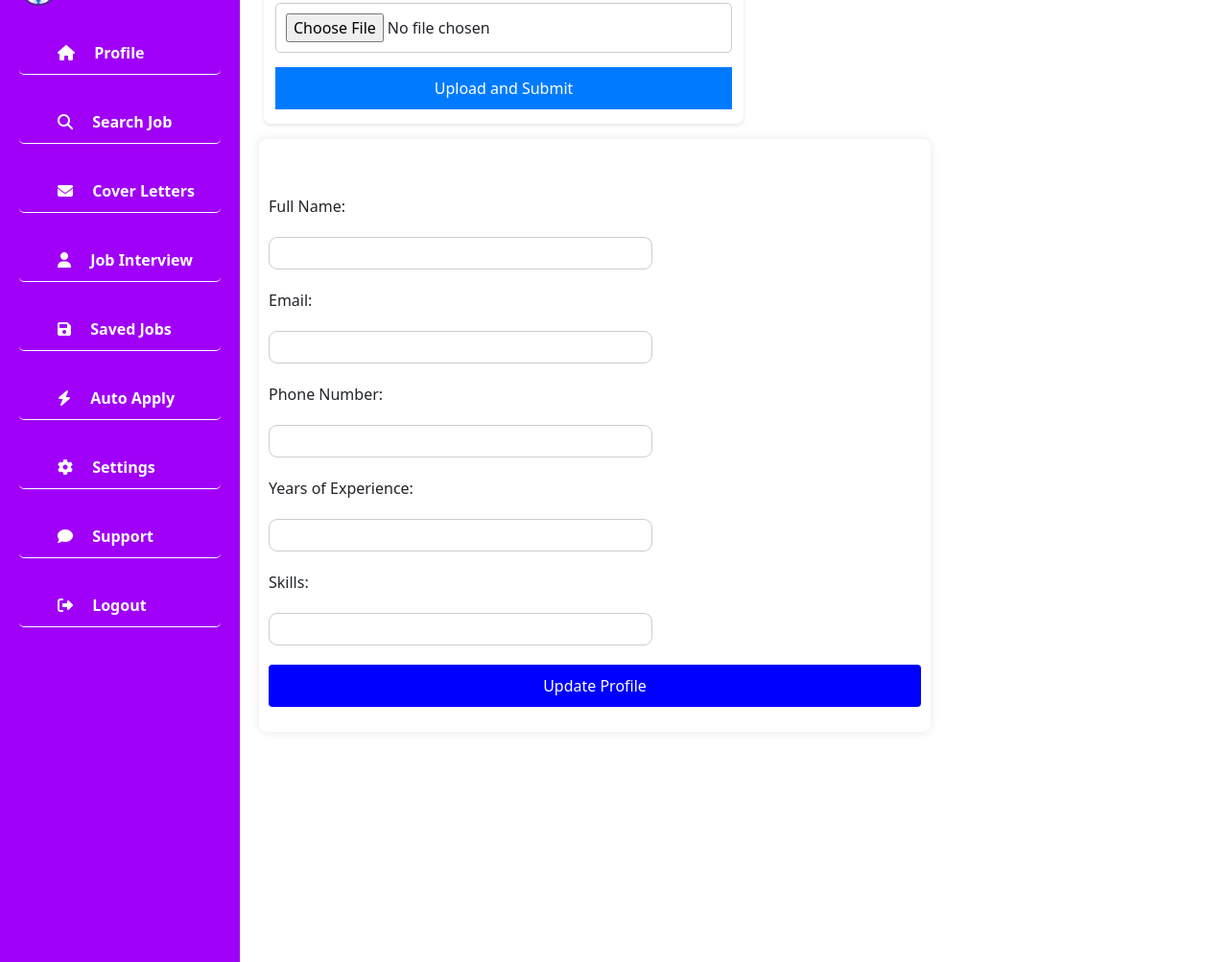
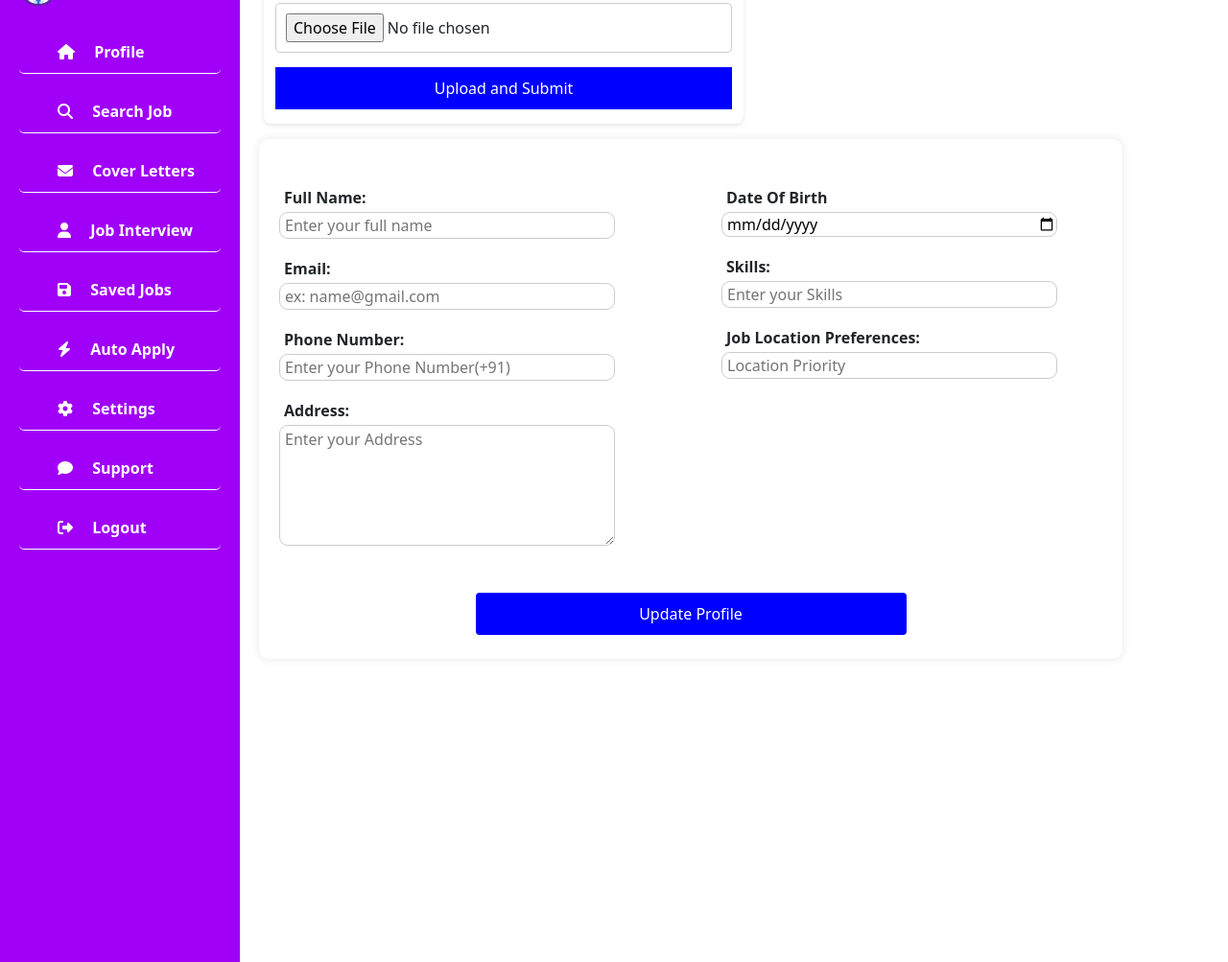
Before and after one commit to PrudhwiRaj1/JobAi, a Django app: page /upload/ in a window 1280 px wide. Shown: the part 141-1144 px from the top of the page at 96% size. Run offline with Django 5.2, Linux system fonts and the light colour scheme; parts of the project's set-up code (start-up, migrations or seed data) failed here and were passed over; some libraries are stand-ins or nearby versions.

Commit message:
32nd Commit

```diff
--- a/JobAi/JobAi/static/assets/css/home.css
+++ b/JobAi/JobAi/static/assets/css/home.css
@@ -97,7 +97,7 @@
 .box {
     padding-top: 2px;
     border-radius: 5px;
-    margin-top: 25px;
+    margin-top: 15px;
     border-bottom: 1px white solid;
 }
 
@@ -160,7 +160,7 @@
 
 button {
     padding: 10px;
-    background-color: #007bff;
+    background-color: blue;
     color: white;
     border: none;
     border-radius: 5px;
@@ -200,28 +200,34 @@
 
 .container1 {
     background: white;
-    padding: 10px;
-    border-radius: 8px;
+    padding: 1px;
+    border-radius: 10px;
     box-shadow: 0 0 10px rgba(0, 0, 0, 0.1);
-    width: 700px;
+    width: 900px;
 }
 .input1, select {
-    width: 400px;
-    padding: 4px;
-    margin: 5px 0;
+    width: 350px;
+    margin: 3px 0;
     border: 1px solid #ccc;
     border-radius: 9px;
+    margin-left: 20px;
+    padding-left: 5px;
+}
+label{
+    margin-left: 25px;
 }
 .button1 {
     background: blue;
     color: white;
-    flex: 1;
-    padding: 10px;
     border: none;
-    width: 100%;
+    width: 300px;
     cursor: pointer;
     border-radius: 4px;
 }
 .button1:hover {
     background: darkblue;
 }
+textarea
+{
+    resize: none;
+}
--- a/JobAi/JobAi_App/templates/home.html
+++ b/JobAi/JobAi_App/templates/home.html
@@ -24,17 +24,44 @@
     </div>
     <div class="container1 mt-3" style="margin-left: 20px;">
         <form action="" method="POST" enctype="multipart/form-data" class="mt-5">
-            <label for="name">Full Name:</label><span><input type="text" id="name" name="name" class="input1" required></span>
+            <div class="row">
+                <!-- Left Column -->
+                <div class="col-md-6">
+                    <div class="mb-3">
+                        <label for="name" class="fw-bold">Full Name:</label><input type="text" id="name"
+                                name="name" class="input1" placeholder="Enter your full name" required>
+                    </div>
+                    <div class="mb-3">
+                        <label for="email" class="fw-bold">Email:</label>
+                        <input type="email" class="input1" id="email" placeholder="ex: name@gmail.com">
+                    </div>
+                    <div class="mb-3">
+                        <label for="phone" class="fw-bold">Phone Number:</label><input type="text" id="phone"
+                            name="phone" class="input1" placeholder="Enter your Phone Number(+91)" required>
+                    </div>
+                    <div class="mb-3">
+                        <label for="Address" class="fw-bold">Address:</label><textarea  id="Address"
+                            name="Address" class="input1" placeholder="Enter your Address" required rows="5" cols="5"></textarea>
+                    </div>
+                </div>
+                <!-- right column -->
+                <div class="col-md-6">
+                    <div class="mb-3">
+                        <label for="dob" class="fw-bold">Date Of Birth</label><br>
+                        <input type="date" id="dob" name="dob" class="input1"  required>
+                    </div>
+                    <div class="mb-3">
+                        <label for="skills" class="fw-bold">Skills:</label><input type="text" id="skills" name="skills" class="input1" placeholder="Enter your Skills" required>
+                    </div>
+                    <div class="mb-3">
+                        <label for="preferences" class="fw-bold">Job Location Preferences:</label><input type="text"
+                            id="Preference" name="Preference" class="input1" placeholder="Location Priority" required>
+                    </div>
 
-            <label for="email">Email:</label><input type="email" id="email" name="email" class="input1" required>
-
-            <label for="phone">Phone Number:</label><input type="text" id="phone" name="phone"  class="input1" required>
-
-            <label for="experience">Years of Experience:</label><input type="number" id="experience" name="experience" class="input1" required>
-
-            <label for="skills">Skills:</label><input type="text" id="skills" name="skills" class="input1" required>
-
-            <button class="button1 mb-3" type="submit">Update Profile</button>
+                </div>
+                <center> <button class="w-50 m-4 button1 justify-content-center" type="submit">Update Profile</button>
+                </center>
+            </div>
         </form>
     </div>
     {%endblock%}
```
